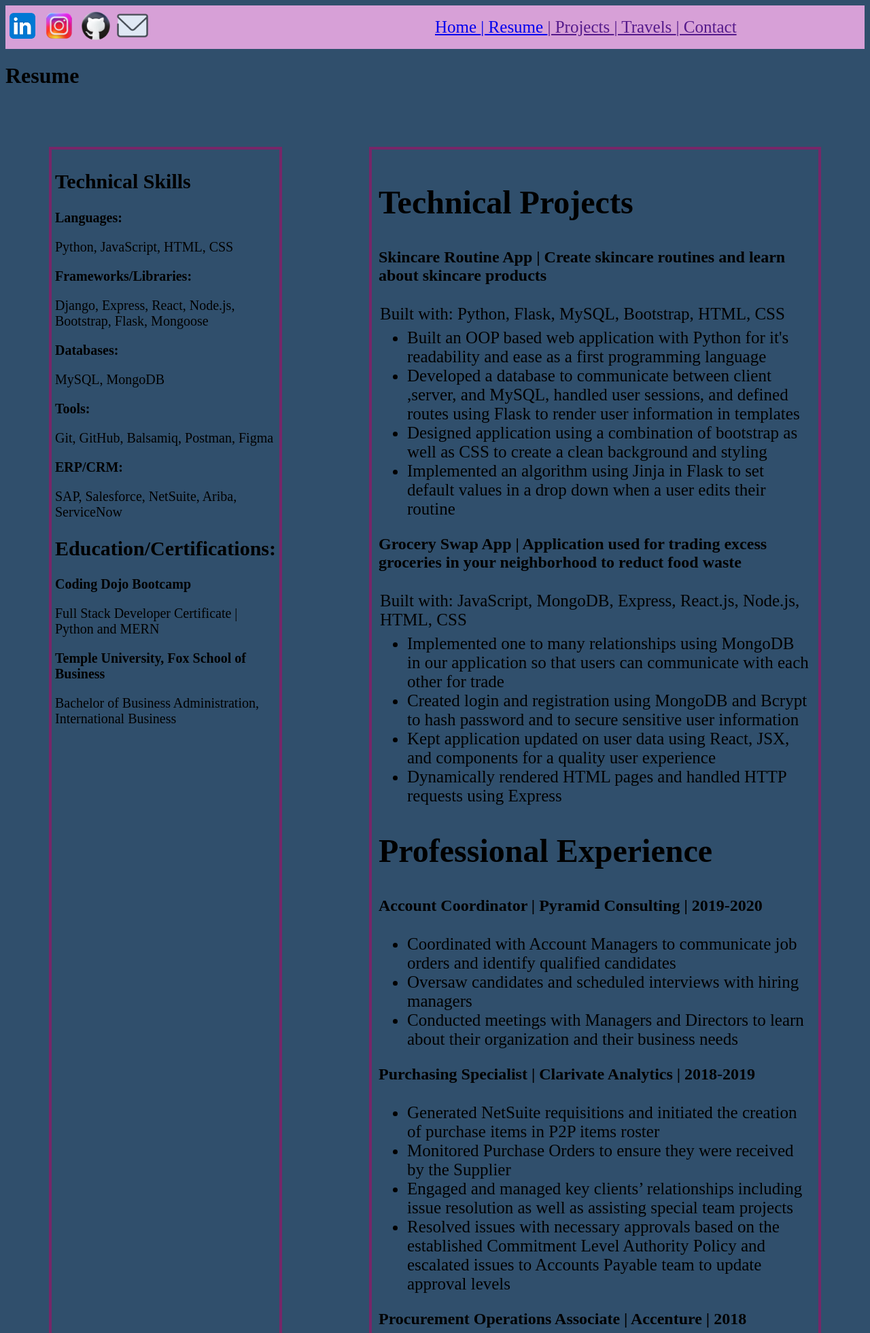
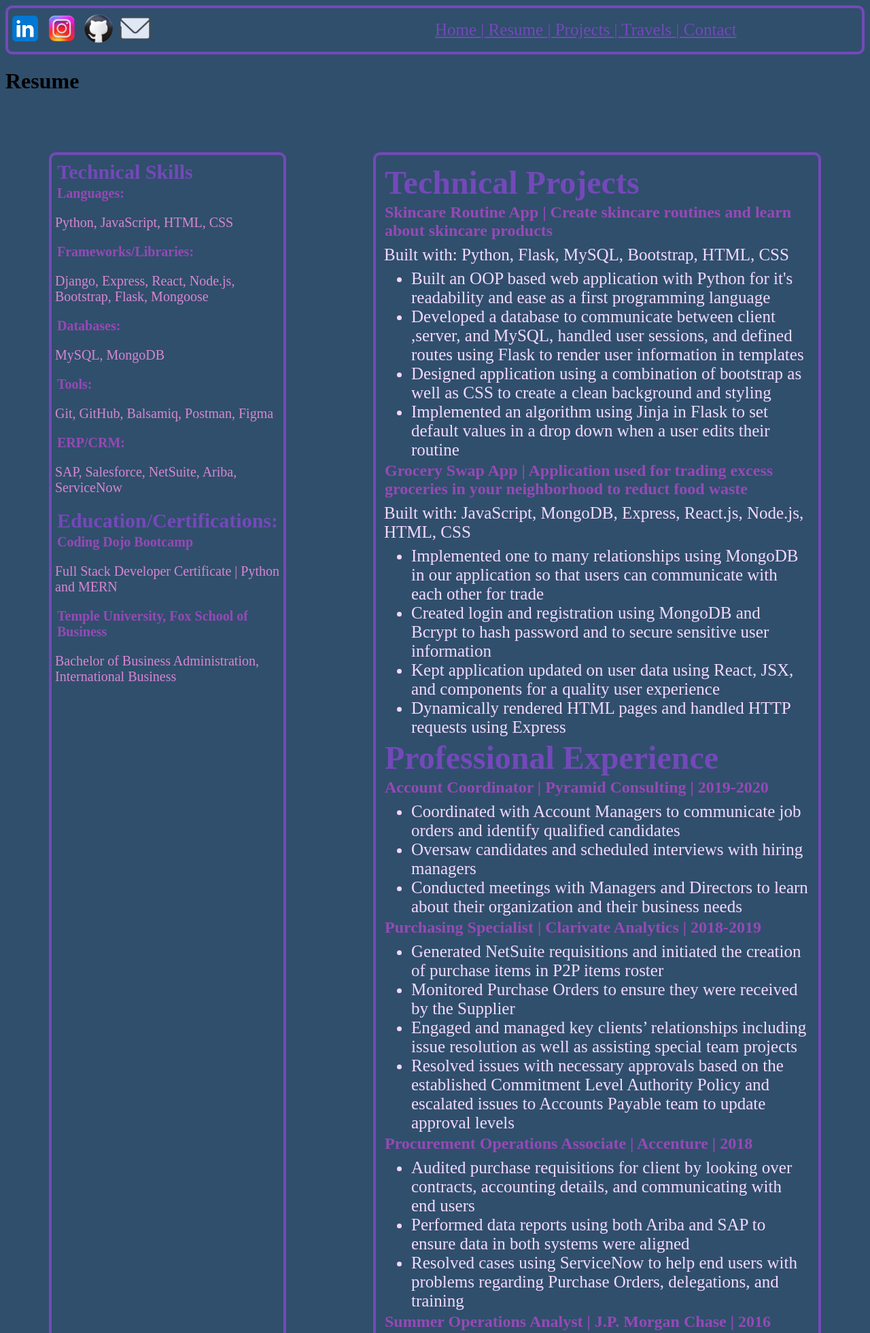
Before and after one commit to vxq5000/Portfolio, a Flask app: page /resume in a window 1280 px wide. Shown: the top 1961 px of the page at 68% size. Run offline with Flask 2, Linux system fonts and the light colour scheme.

Commit message:
adding themed styling to home and resume page

```diff
--- a/static/css/style.css
+++ b/static/css/style.css
@@ -3,17 +3,23 @@
 }
 
 .namehead {
-  color: rgb(215, 134, 211);
+  color:rgb(244,217,255);
   font-family: 'Raleway', sans-serif;
   font-family: 'Roboto', sans-serif;
   font-size: 4em;
+  margin: 0;
 }
 
 .navbar {
-  background-color: rgb(215, 160, 215);
   height: 4em;
   align-items: center;
   display: flex;
+  border: solid 4px rgb(115,73,185);
+  border-radius: 10px;
+}
+
+.navbar a {
+  color:rgb(115,73,185);
 }
 
 .navleft img {
@@ -43,29 +49,51 @@
 }
 
 .left{
-  text-align: center;
   flex: 1;
+  margin-left: 10em;
 }
 
 .left img{
-  height: 600px;
+  margin: 25px;
+  margin-left: 0;
+}
+
+.left p , h2, h3{
+  text-align: left;
+  margin: 3px;
+}
+
+.title {
+  color: rgb(150,73,182);
+  font-family: 'Raleway', sans-serif;
+  font-family: 'Roboto', sans-serif;
+  font-size: 25px;
 }
 
 
 .right{
   flex: 1;
-  background-color: plum;
+  color: rgb(244, 217, 255);
   margin: 4em;
   height: 50em;
 }
 
+h2{
+  color:rgb(115,73,185);
+}
+
+h3 {
+  color: rgb(150,73,182);
+}
 .resumebody{
   display: flex;
 }
 
 .leftbar {
+  color: rgb(215,134,211);
   flex: .5;
-  border: solid rgb(119, 38, 104) 4px;
+  border: solid 4px rgb(115,73,185);
+  border-radius: 10px;
   margin: 4em;
   padding: 5px;
 }
@@ -80,8 +108,10 @@
 }
 
 .resumeright {
+  color: rgb(244,217,255);
   flex:2;
-  border: solid rgb(119, 38, 104) 4px;
+  border: solid 4px rgb(115,73,185);
+  border-radius: 10px;
   margin: 4em;
   padding: 10px;
 }
--- a/templates/mainpage.html
+++ b/templates/mainpage.html
@@ -31,8 +31,8 @@
 <div class="main">
     <div class="left">
       <p class="namehead">Venus Quan</p>
-      <h2>Full Stack Software Engineer</h2>
-      <h4>San Francisco Bay Area</h4>
+      <p class="title">Full Stack Software Engineer</p>
+      <p class="title">Greater Los Angeles Area</p>
       <img src="/static/img/Manavillage.jpg" alt="Mana Village Picture">
     </div>
 
```
